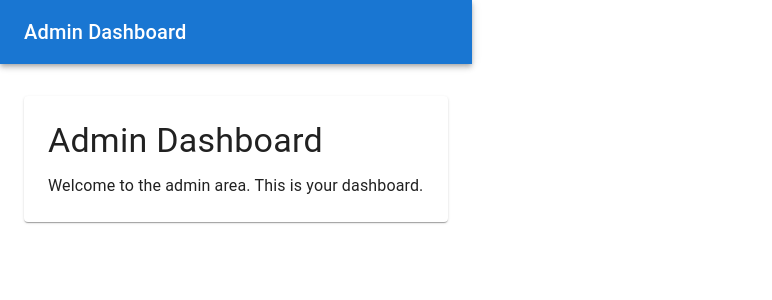
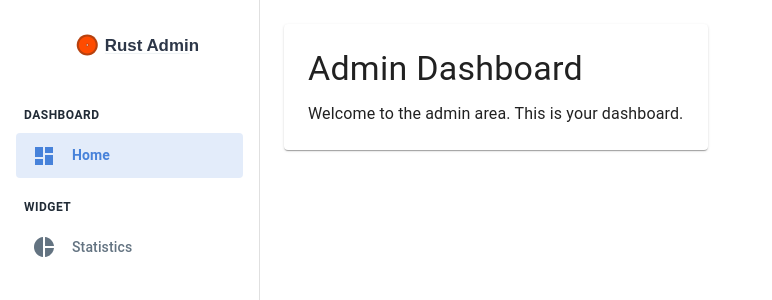
Before and after one commit to jonhomin/rust-web-framework, a React (Vite) app in the folder frontend/: page /admin in a window 1280 px wide. Shown: the top 300 px of the page, without its empty margins (0-772 px from the left). Built offline with nearby package versions, Linux system fonts and the light colour scheme.

Commit message:
Added admin sidebar component

```diff
--- /dev/null
+++ b/frontend/src/components/Admin/AdminSidebar/AdminSidebarItem.tsx
@@ -0,0 +1,63 @@
+import {
+  ListItem,
+  ListItemButton,
+  ListItemIcon,
+  ListItemText,
+} from "@mui/material";
+import { Link, useLocation } from "react-router-dom";
+
+interface AdminSidebarItemProps {
+  icon: React.ReactNode;
+  title: string;
+  to: string;
+}
+
+export const AdminSidebarItem = ({
+  icon,
+  title,
+  to,
+}: AdminSidebarItemProps) => {
+  const location = useLocation();
+  const isActive = location.pathname === to;
+
+  return (
+    <ListItem disablePadding>
+      <ListItemButton
+        component={Link}
+        to={to}
+        sx={{
+          borderRadius: 1,
+          mb: 0.5,
+          bgcolor: isActive ? "rgba(71, 130, 218, 0.15)" : "transparent",
+          color: isActive ? "#4782DA" : "#637381",
+          transition: "all 0.2s ease-in-out",
+          "&:hover": {
+            bgcolor: isActive
+              ? "rgba(71, 130, 218, 0.15)"
+              : "rgba(99, 115, 129, 0.08)",
+            color: "#FF7043",
+            "& .MuiListItemIcon-root": {
+              color: "#FF7043",
+            },
+          },
+          "& .MuiListItemIcon-root": {
+            color: isActive ? "#4782DA" : "#637381",
+            minWidth: 40,
+            transition: "color 0.2s ease-in-out",
+          },
+        }}
+      >
+        <ListItemIcon>{icon}</ListItemIcon>
+        <ListItemText
+          primary={title}
+          primaryTypographyProps={{
+            sx: {
+              fontWeight: isActive ? 600 : 500,
+              fontSize: "0.875rem",
+            },
+          }}
+        />
+      </ListItemButton>
+    </ListItem>
+  );
+};
--- /dev/null
+++ b/frontend/src/components/Admin/AdminSidebar/AdminSidebarSection.tsx
@@ -0,0 +1,32 @@
+import { Typography, List } from "@mui/material";
+
+interface AdminSidebarSectionProps {
+  title: string;
+  children: React.ReactNode;
+}
+
+export const AdminSidebarSection = ({
+  title,
+  children,
+}: AdminSidebarSectionProps) => {
+  return (
+    <div>
+      <Typography
+        variant="subtitle2"
+        sx={{
+          fontSize: "0.75rem",
+          fontWeight: 600,
+          color: "#212B36",
+          px: 1,
+          mt: 2,
+          mb: 1,
+          textTransform: "uppercase",
+          letterSpacing: "0.5px",
+        }}
+      >
+        {title}
+      </Typography>
+      <List disablePadding>{children}</List>
+    </div>
+  );
+};
--- /dev/null
+++ b/frontend/src/components/Admin/AdminSidebar/index.tsx
@@ -0,0 +1,58 @@
+import { Box } from "@mui/material";
+import {
+  Dashboard as DashboardIcon,
+  PieChart as StatisticsIcon,
+} from "@mui/icons-material";
+import { AdminSidebarItem } from "./AdminSidebarItem";
+import { AdminSidebarSection } from "./AdminSidebarSection";
+
+const AdminSidebar = () => {
+  return (
+    <Box
+      sx={{
+        width: 260,
+        height: "100vh",
+        bgcolor: "#ffffff",
+        borderRight: "1px solid",
+        borderColor: "divider",
+        display: "flex",
+        flexDirection: "column",
+      }}
+    >
+      <Box
+        sx={{
+          p: 3,
+          display: "flex",
+          alignItems: "center",
+          justifyContent: "center",
+        }}
+      >
+        <Box
+          component="img"
+          src="/rust-admin-logo.svg"
+          alt="Rust Admin"
+          sx={{
+            width: "80%",
+            height: "auto",
+          }}
+        />
+      </Box>
+
+      <Box sx={{ flex: 1, overflow: "auto", px: 2 }}>
+        <AdminSidebarSection title="Dashboard">
+          <AdminSidebarItem icon={<DashboardIcon />} title="Home" to="/admin" />
+        </AdminSidebarSection>
+
+        <AdminSidebarSection title="Widget">
+          <AdminSidebarItem
+            icon={<StatisticsIcon />}
+            title="Statistics"
+            to="/admin/statistics"
+          />
+        </AdminSidebarSection>
+      </Box>
+    </Box>
+  );
+};
+
+export default AdminSidebar;
--- a/frontend/src/layouts/AdminLayout.tsx
+++ b/frontend/src/layouts/AdminLayout.tsx
@@ -1,17 +1,14 @@
 import { Outlet } from "react-router-dom";
-import { AppBar, Toolbar, Typography, Container, Box } from "@mui/material";
+import { Box } from "@mui/material";
+import AdminSidebar from "../components/Admin/AdminSidebar";
 
 export const AdminLayout = () => {
   return (
-    <Box sx={{ display: "flex", flexDirection: "column", minHeight: "100vh" }}>
-      <AppBar position="static">
-        <Toolbar>
-          <Typography variant="h6">Admin Dashboard</Typography>
-        </Toolbar>
-      </AppBar>
-      <Container sx={{ flex: 1, py: 4 }}>
+    <Box sx={{ display: "flex" }}>
+      <AdminSidebar />
+      <Box component="main" sx={{ flexGrow: 1, p: 3 }}>
         <Outlet />
-      </Container>
+      </Box>
     </Box>
   );
 };
```
Also changed, not shown: frontend/public/rust-admin-logo.svg (added).
